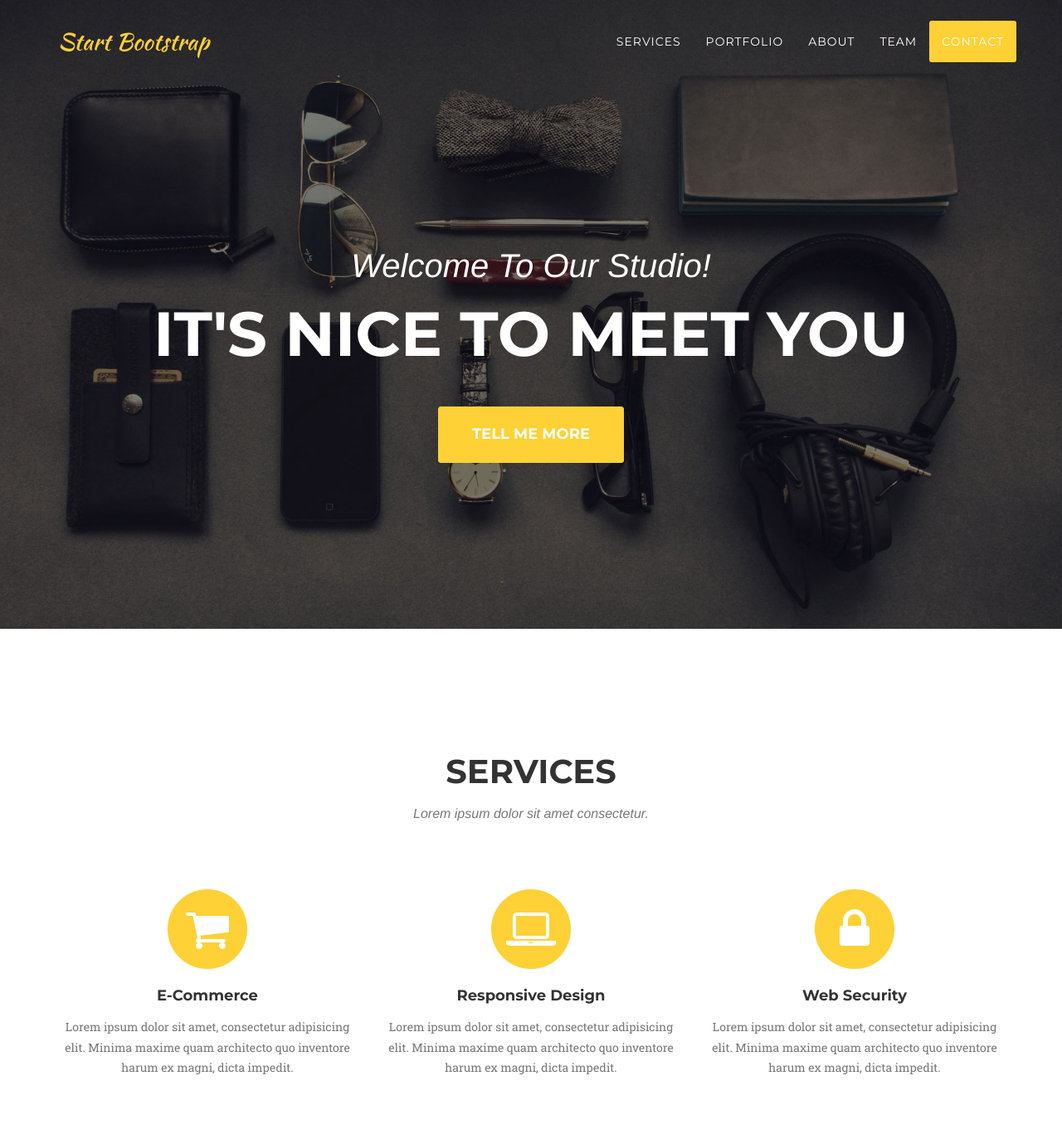
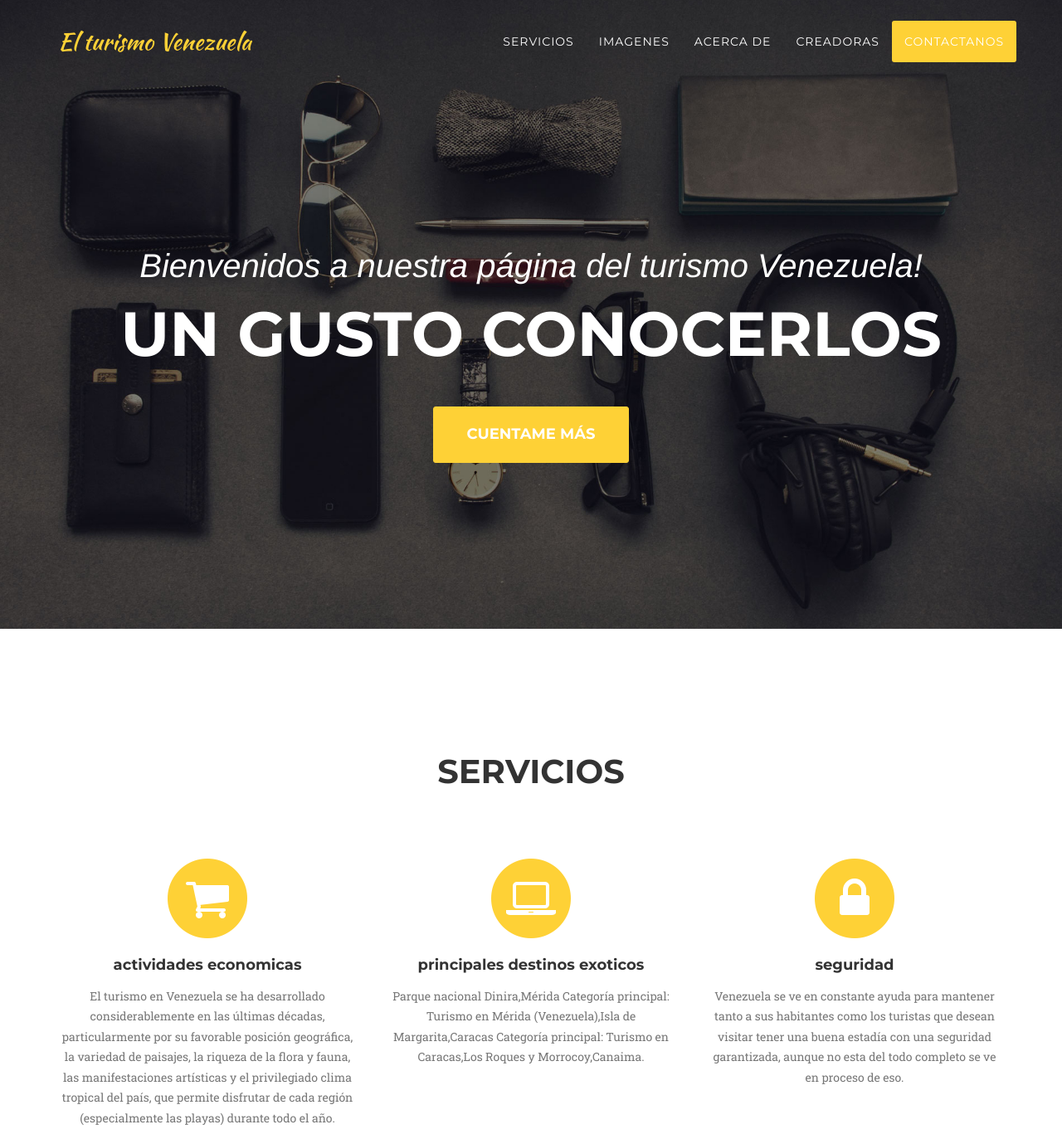
Before and after one commit to elturismo/elturismo, a website: page index.html in a window 1280 px wide. Shown: the top 1373 px of the page at 83% size. Drawn offline with nearby package versions, Linux system fonts and the light colour scheme; a web font is replaced by a local one.

Commit message:
plantilla

```diff
--- a/index.html
+++ b/index.html
@@ -9,7 +9,7 @@
     <meta name="description" content="">
     <meta name="author" content="">
 
-    <title>Agency - Start Bootstrap Theme</title>
+    <title>El turismo Venezuela</title>
 
     <!-- Bootstrap Core CSS -->
     <link href="vendor/bootstrap/css/bootstrap.min.css" rel="stylesheet">
@@ -43,7 +43,7 @@
                 <button type="button" class="navbar-toggle" data-toggle="collapse" data-target="#bs-example-navbar-collapse-1">
                     <span class="sr-only">Toggle navigation</span> Menu <i class="fa fa-bars"></i>
                 </button>
-                <a class="navbar-brand page-scroll" href="#page-top">Start Bootstrap</a>
+                <a class="navbar-brand page-scroll" href="#page-top">El turismo Venezuela</a>
             </div>
 
             <!-- Collect the nav links, forms, and other content for toggling -->
@@ -53,19 +53,19 @@
                         <a href="#page-top"></a>
                     </li>
                     <li>
-                        <a class="page-scroll" href="#services">Services</a>
+                        <a class="page-scroll" href="#services">Servicios</a>
                     </li>
                     <li>
-                        <a class="page-scroll" href="#portfolio">Portfolio</a>
+                        <a class="page-scroll" href="#portfolio">imagenes</a>
                     </li>
                     <li>
-                        <a class="page-scroll" href="#about">About</a>
+                        <a class="page-scroll" href="#about">Acerca de</a>
                     </li>
                     <li>
-                        <a class="page-scroll" href="#team">Team</a>
+                        <a class="page-scroll" href="#team">creadoras</a>
                     </li>
                     <li>
-                        <a class="page-scroll" href="#contact">Contact</a>
+                        <a class="page-scroll" href="#contact">Contactanos</a>
                     </li>
                 </ul>
             </div>
@@ -78,9 +78,9 @@
     <header>
         <div class="container">
             <div class="intro-text">
-                <div class="intro-lead-in">Welcome To Our Studio!</div>
-                <div class="intro-heading">It's Nice To Meet You</div>
-                <a href="#services" class="page-scroll btn btn-xl">Tell Me More</a>
+                <div class="intro-lead-in">Bienvenidos a nuestra página del turismo Venezuela!</div>
+                <div class="intro-heading">un gusto conocerlos</div>
+                <a href="#services" class="page-scroll btn btn-xl">cuentame más</a>
             </div>
         </div>
     </header>
@@ -90,8 +90,8 @@
         <div class="container">
             <div class="row">
                 <div class="col-lg-12 text-center">
-                    <h2 class="section-heading">Services</h2>
-                    <h3 class="section-subheading text-muted">Lorem ipsum dolor sit amet consectetur.</h3>
+                    <h2 class="section-heading">Servicios</h2>
+                    <h3 class="section-subheading text-muted"></h3>
                 </div>
             </div>
             <div class="row text-center">
@@ -100,24 +100,26 @@
                         <i class="fa fa-circle fa-stack-2x text-primary"></i>
                         <i class="fa fa-shopping-cart fa-stack-1x fa-inverse"></i>
                     </span>
-                    <h4 class="service-heading">E-Commerce</h4>
-                    <p class="text-muted">Lorem ipsum dolor sit amet, consectetur adipisicing elit. Minima maxime quam architecto quo inventore harum ex magni, dicta impedit.</p>
+                    <h4 class="service-heading">actividades economicas</h4>
+                    <p class="text-muted">El turismo en Venezuela se ha desarrollado considerablemente en las últimas décadas, particularmente por su favorable posición geográfica, la variedad de paisajes, la riqueza de la flora y fauna, las manifestaciones artísticas y el privilegiado clima tropical del país, que permite disfrutar de cada región (especialmente las playas) durante todo el año.</p>
                 </div>
                 <div class="col-md-4">
                     <span class="fa-stack fa-4x">
                         <i class="fa fa-circle fa-stack-2x text-primary"></i>
                         <i class="fa fa-laptop fa-stack-1x fa-inverse"></i>
                     </span>
-                    <h4 class="service-heading">Responsive Design</h4>
-                    <p class="text-muted">Lorem ipsum dolor sit amet, consectetur adipisicing elit. Minima maxime quam architecto quo inventore harum ex magni, dicta impedit.</p>
+                    <h4 class="service-heading">principales destinos exoticos</h4>
+                    <p class="text-muted">Parque nacional Dinira,Mérida
+Categoría principal: Turismo en Mérida (Venezuela),Isla de Margarita,Caracas
+Categoría principal: Turismo en Caracas,Los Roques y Morrocoy,Canaima.</p>
                 </div>
                 <div class="col-md-4">
                     <span class="fa-stack fa-4x">
                         <i class="fa fa-circle fa-stack-2x text-primary"></i>
                         <i class="fa fa-lock fa-stack-1x fa-inverse"></i>
                     </span>
-                    <h4 class="service-heading">Web Security</h4>
-                    <p class="text-muted">Lorem ipsum dolor sit amet, consectetur adipisicing elit. Minima maxime quam architecto quo inventore harum ex magni, dicta impedit.</p>
+                    <h4 class="service-heading">seguridad</h4>
+                    <p class="text-muted">Venezuela se ve en constante ayuda para mantener tanto a sus habitantes como los turistas que desean visitar tener una buena estadía con una seguridad garantizada, aunque no esta del todo completo se ve en proceso de eso.</p>
                 </div>
             </div>
         </div>
@@ -128,8 +130,8 @@
         <div class="container">
             <div class="row">
                 <div class="col-lg-12 text-center">
-                    <h2 class="section-heading">Portfolio</h2>
-                    <h3 class="section-subheading text-muted">Lorem ipsum dolor sit amet consectetur.</h3>
+                    <h2 class="section-heading">imágenes</h2>
+                    <h3 class="section-subheading text-muted">Puedes apreciar las siguientes imágenes.</h3>
                 </div>
             </div>
             <div class="row">
@@ -226,8 +228,8 @@
         <div class="container">
             <div class="row">
                 <div class="col-lg-12 text-center">
-                    <h2 class="section-heading">About</h2>
-                    <h3 class="section-subheading text-muted">Lorem ipsum dolor sit amet consectetur.</h3>
+                    <h2 class="section-heading">acerca del turismo</h2>
+                    <h3 class="section-subheading text-muted">más información para ti</h3>
                 </div>
             </div>
             <div class="row">
@@ -239,11 +241,14 @@
                             </div>
                             <div class="timeline-panel">
                                 <div class="timeline-heading">
-                                    <h4>2009-2011</h4>
-                                    <h4 class="subheading">Our Humble Beginnings</h4>
+                                    <h4> ( siglo XIX ) viene a marcar la verdadera aparición del turismo masivo:</h4>
+                                    <h4 class="subheading">Historia del Turismo
+Venezuela, conciencia, turismo y desarrollo
+
+El turismo es tan antiguo como el hombre y nace con él mismo. Cuando estudiábamos el origen de nuestra raza en la escuela primaria, hablábamos de indios nómadas y de indios sedentarios; estábamos hablando inconscientemente de turistas y de receptores de turismo. Dícese que Marco Polo, nacido en Venecia, fue el primer turista. El padre de Marco Polo de nombre Nicolás hizo el primer viaje de Venecia a la China (Catay) regresando cargado de pieles, esencias, especias, etc. para retornar veinte años después en su segundo viaje con su hijo quien gozó de la confianza del Emperador Kublainkan. A su regreso Marco Polo fue hecho prisionero, por inmiscuirse en la Guerra de Venecia con Génova y en la cárcel contó a su compañero de celda sus aventuras. Allí escribió los célebres " Viajes de Marco Polo " relatos que influyeron en su libertad. Este es el primer libro sobre turismo del cual se tiene noticia en el mundo.</h4>
                                 </div>
                                 <div class="timeline-body">
-                                    <p class="text-muted">Lorem ipsum dolor sit amet, consectetur adipisicing elit. Sunt ut voluptatum eius sapiente, totam reiciendis temporibus qui quibusdam, recusandae sit vero unde, sed, incidunt et ea quo dolore laudantium consectetur!</p>
+                                    <p class="text-muted">Lo interesante en la historia del turismo no es la secuencia cronológica de su desarrollo sino el provecho que podamos obtener, quienes ahora tratamos de desarrollar la actividad, de la experiencia de los países ya desarrollados.</p>
                                 </div>
                             </div>
                         </li>
@@ -253,11 +258,15 @@
                             </div>
                             <div class="timeline-panel">
                                 <div class="timeline-heading">
-                                    <h4>March 2011</h4>
-                                    <h4 class="subheading">An Agency is Born</h4>
+                                    <h4>La isla de margarita</h4>
+                                    <h4 class="subheading">sol y playa</h4>
                                 </div>
                                 <div class="timeline-body">
-                                    <p class="text-muted">Lorem ipsum dolor sit amet, consectetur adipisicing elit. Sunt ut voluptatum eius sapiente, totam reiciendis temporibus qui quibusdam, recusandae sit vero unde, sed, incidunt et ea quo dolore laudantium consectetur!</p>
+                                    <p class="text-muted">
+
+Es uno de los destinos turísticos por excelencia en el mundo, es un lugar mágico de cálidas y variantes playas que satisfacen en todos los gustos y que la confirman como la Perla del Caribe.Parque Nacional Morrocoy
+
+Con una extensión de más de 32.000 hectáreas, El Parque Nacional Morrocoy se encuentra en las regiones costeras del estado Falcón entre Tucacas y Chichiriviche. Está formado por un conjunto de islotes o cayos entre los cuales se destacan: Borracho, Pelón, Sal, Paiclá, Muerto, Peraza, Los Juanes y el más concurrido Cayo Sombrero. </p>
                                 </div>
                             </div>
                         </li>
@@ -267,8 +276,8 @@
                             </div>
                             <div class="timeline-panel">
                                 <div class="timeline-heading">
-                                    <h4>December 2012</h4>
-                                    <h4 class="subheading">Transition to Full Service</h4>
+                                    <h4>servicios que ofrece</h4>
+                                    <h4 class="subheading">La Calidad del Servicio dentro del Sector Turístico Venezolano </h4>
                                 </div>
                                 <div class="timeline-body">
                                     <p class="text-muted">Lorem ipsum dolor sit amet, consectetur adipisicing elit. Sunt ut voluptatum eius sapiente, totam reiciendis temporibus qui quibusdam, recusandae sit vero unde, sed, incidunt et ea quo dolore laudantium consectetur!</p>
```
